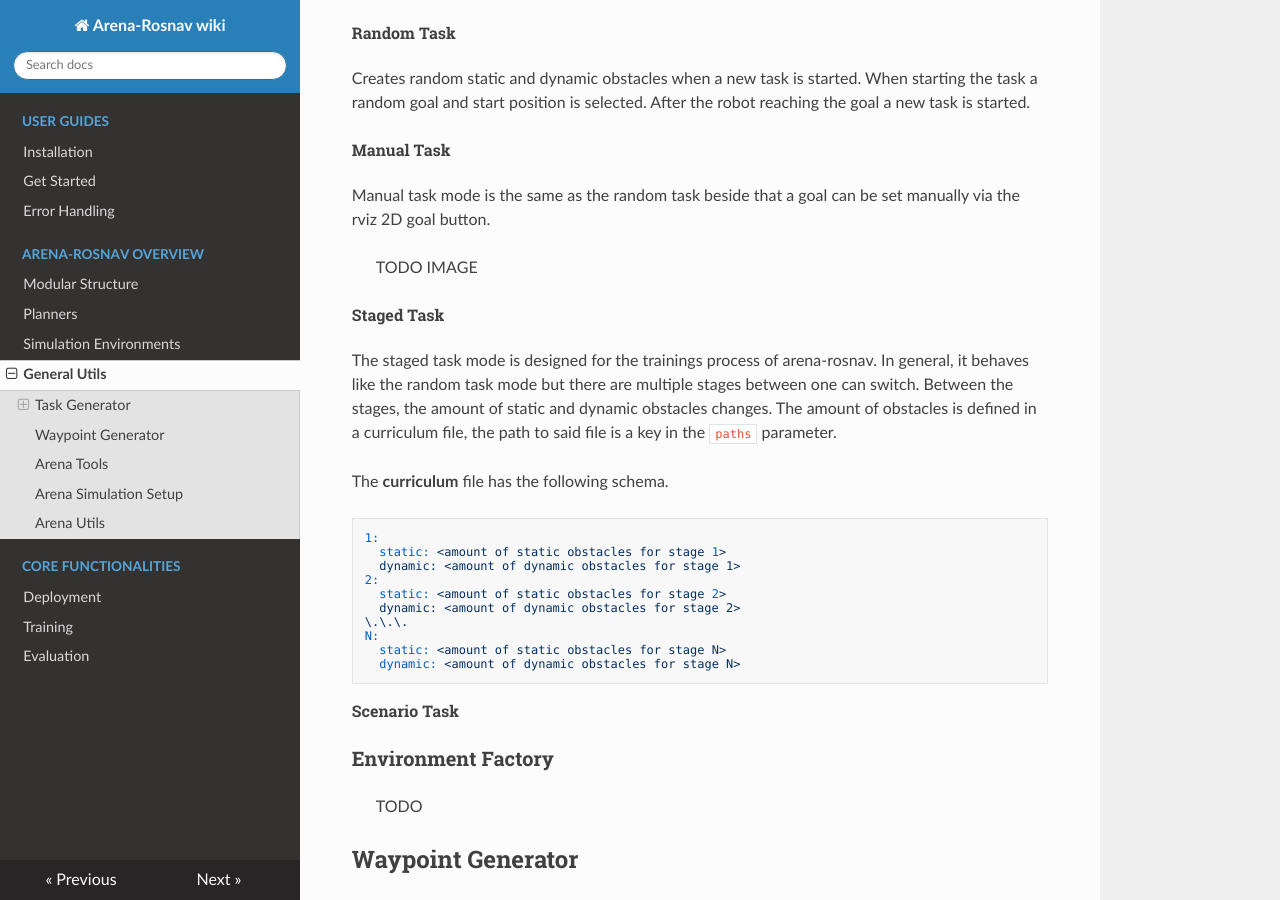
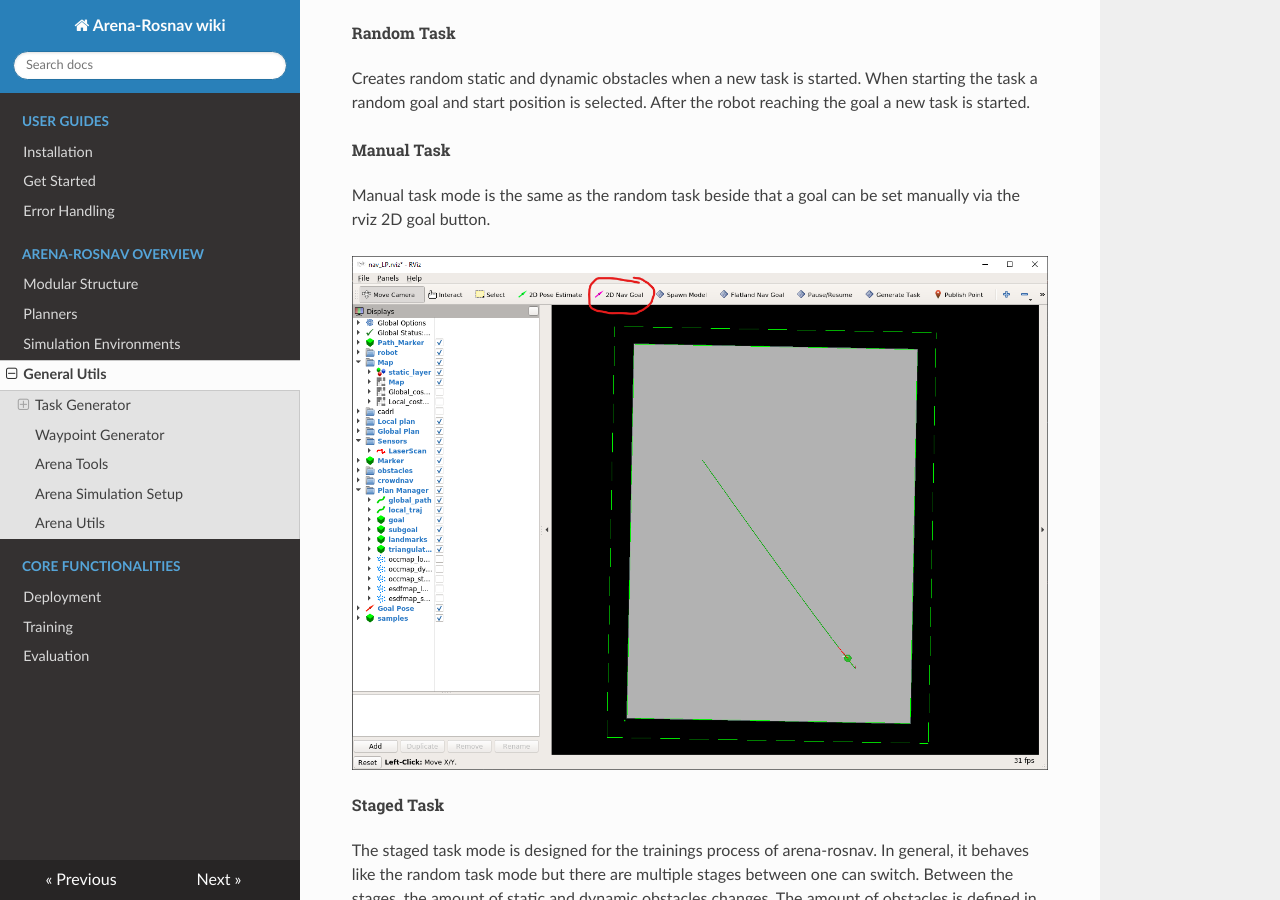
Before and after one commit to Arena-Rosnav/.github, an MkDocs documentation site: the page built from docs/overview/general_utils.md, in a window 1280 px wide and 900 px high, scrolled down 676 px. Built offline with MkDocs 1.6.1, drawn with Linux system fonts in a browser that asks for light colours; nearby versions of some CDN libraries.

Commit message:
manual task

```diff
--- a/docs/overview/general_utils.md
+++ b/docs/overview/general_utils.md
@@ -27,7 +27,7 @@ Creates random static and dynamic obstacles when a new task is started. When sta
 
 Manual task mode is the same as the random task beside that a goal can be set manually via the rviz 2D goal button.
 
-> TODO IMAGE
+![image](../images/manual_task.png)
 
 ###### Staged Task
 
```
Also changed, not shown: docs/images/manual_task.png (added).
